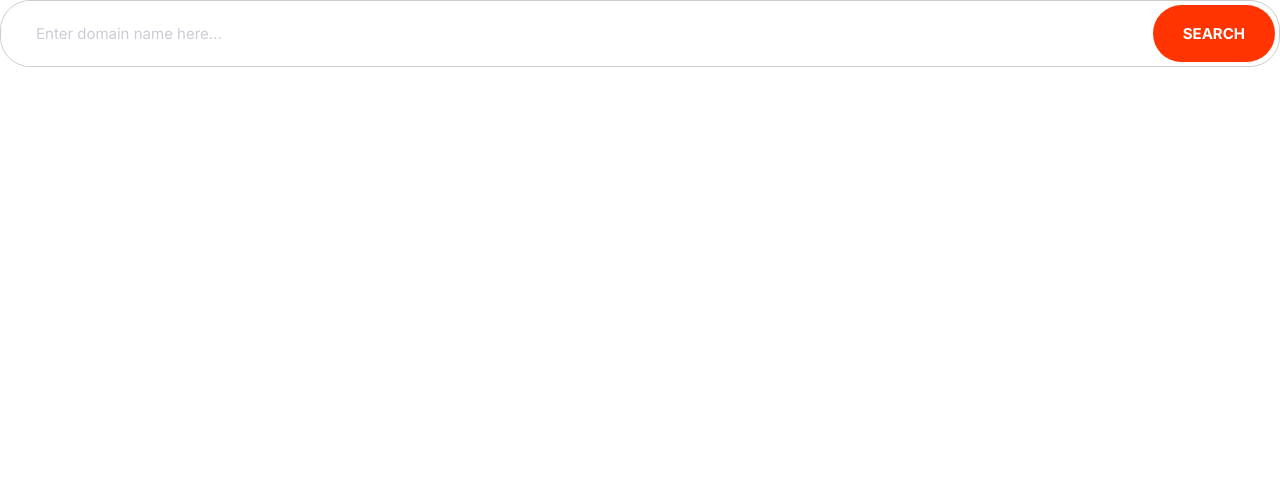
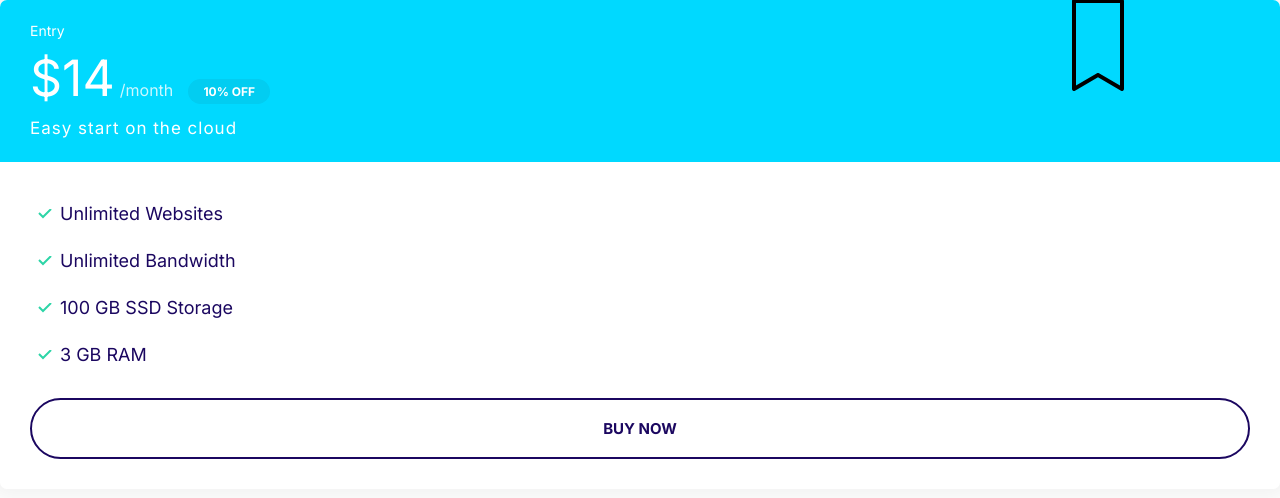
Before and after one commit to hoang91/Frontend-FirstProject, a plain HTML site: page index.html in a window 1280 px wide. Drawn offline with Linux system fonts and the light colour scheme.

Commit message:
Build plan component

```diff
--- a/css/styles.css
+++ b/css/styles.css
@@ -114,6 +114,7 @@
 
 .badge--small {
   font-size: 1.6rem;
+  padding: 0.5rem 1.5rem;
 }
 
 @media screen and (min-width: 1024px) {
@@ -275,3 +276,100 @@
     font-size: 1.5rem;
   }
 }
+
+/* CARDS */
+
+.card {
+  border-radius: 7px;
+  box-shadow: 0 0 20px 10px #f3f3f3;
+  overflow: hidden;
+}
+
+.card__header,
+.card__body {
+  padding: 2rem 3rem;
+}
+
+.card--primary .card__header {
+  background: var(--color-primary);
+  color: #fff;
+}
+
+.card--secondary .card__header {
+  background: var(--color-secondary);
+  color: #fff;
+}
+
+.card--primary .badge--primary {
+  background: #126de4;
+}
+
+.card--secondary .badge--secondary {
+  background: #02cdf1;
+}
+
+.card--primary .plan__description {
+  opacity: 0.8;
+}
+
+/* PLANS */
+
+.plan__name {
+  color: #fff;
+  font-size: 2rem;
+  font-weight: 500;
+  margin: 0;
+}
+
+.plan__price {
+  font-size: 6rem;
+}
+
+.plan__billing-cycle {
+  font-size: 2.4rem;
+  font-weight: 300;
+  opacity: 0.8;
+  margin-right: 1rem;
+}
+
+.plan__description {
+  display: block;
+  font-size: 2rem;
+  font-weight: 300;
+  letter-spacing: 0.1rem;
+}
+
+.plan .list__item {
+  margin-bottom: 2rem;
+}
+
+.plan--popular .card__header {
+  position: relative;
+}
+
+.plan--popular .card__header::before {
+  content: url(../images/popular.svg);
+  width: 40px;
+  display: inline-block;
+  position: absolute;
+  top: -5px;
+  right: 15%;
+}
+
+@media screen and (min-width: 1024px) {
+  .plan__name {
+    font-size: 1.4rem;
+  }
+  .plan__price {
+    font-size: 5rem;
+  }
+  .plan__billing-cycle {
+    font-size: 1.6rem;
+  }
+  .plan__description {
+    font-size: 1.7rem;
+  }
+  .card--primary .plan__description {
+    font-size: 1.5rem;
+  }
+}
--- a/index.html
+++ b/index.html
@@ -15,13 +15,25 @@
     <title>Document</title>
   </head>
   <body>
-    <div class="input-group">
-      <input
-        type="text"
-        class="input"
-        placeholder="Enter domain name here..."
-      />
-      <button class="btn btn--accent">Search</button>
+    <div class="plan plan--popular">
+      <div class="card card--secondary">
+        <header class="card__header">
+          <h3 class="plan__name">Entry</h3>
+          <span class="plan__price">$14</span>
+          <span class="plan__billing-cycle">/month</span>
+          <span class="badge badge--secondary badge--small">10% OFF</span>
+          <span class="plan__description">Easy start on the cloud</span>
+        </header>
+        <div class="card__body">
+          <ul class="list list--tick">
+            <li class="list__item">Unlimited Websites</li>
+            <li class="list__item">Unlimited Bandwidth</li>
+            <li class="list__item">100 GB SSD Storage</li>
+            <li class="list__item">3 GB RAM</li>
+          </ul>
+          <button class="btn btn--outline btn--block">Buy Now</button>
+        </div>
+      </div>
     </div>
   </body>
 </html>
```
Also changed, not shown: components/plan.html (added, +20 -0 lines), images/popular.svg (added).
